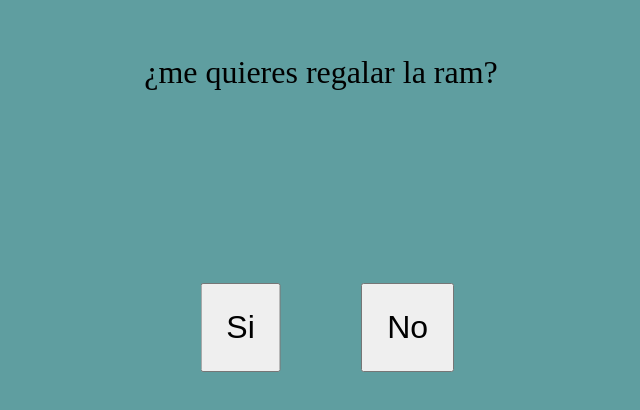
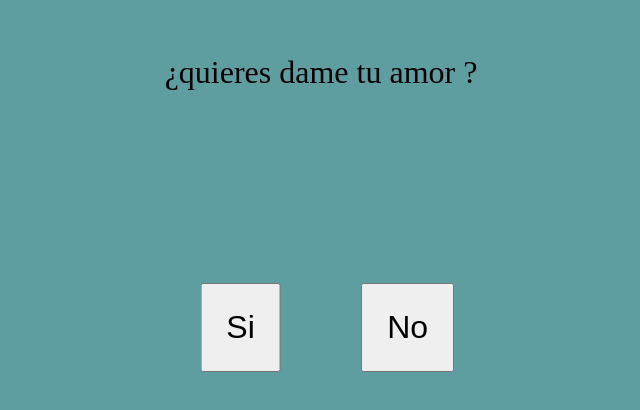
Before and after one commit to FraySSX/pruebadeclaracion, a plain HTML site: page index.html in a window 1280 px wide. Shown: the part 138-548 px from the top of the page, without its empty margins (319-959 px from the left). Drawn offline with Linux system fonts and the light colour scheme.

Commit message:
Add files via upload

```diff
--- a/index.html
+++ b/index.html
@@ -10,7 +10,7 @@
 <body>
 
     <div class="contenedor">
-        <p>¿me quieres regalar la ram?</p>
+        <p>¿quieres dame tu amor ?</p>
         <button id="yesBtn">Si</button>
         <button id="noBtn">No</button>
     </div>
```
